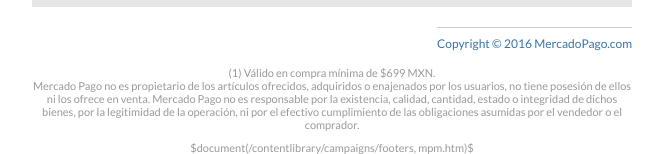
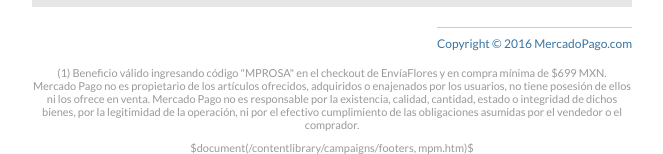
Before and after one commit to rooymx/enviaflores, a plain HTML site: page index.html in a window 1280 px wide. Shown: the part 2531-2685 px from the top of the page, without its empty margins (308-971 px from the left). Drawn offline with Linux system fonts and the light colour scheme.

Commit message:
update legales

```diff
--- a/index.html
+++ b/index.html
@@ -485,7 +485,7 @@
 																<tr>
 																	<td align="center">
 																		<p style="font-family: 'Lato', sans-serif; font-size:11px !important; color:#999999;">
-																			(1) Válido en compra mínima de $699 MXN.<br>Mercado Pago no es propietario de los artículos ofrecidos, adquiridos o enajenados por los usuarios, no tiene posesión de ellos ni los ofrece en venta. Mercado Pago no es responsable por la existencia, calidad, cantidad, estado o integridad de dichos bienes, por la legitimidad de la operación, ni por el efectivo cumplimiento de las obligaciones asumidas por el vendedor o el comprador.
+																			(1) Beneficio válido ingresando código "MPROSA" en el checkout de EnvíaFlores y en compra mínima de $699 MXN.<br>Mercado Pago no es propietario de los artículos ofrecidos, adquiridos o enajenados por los usuarios, no tiene posesión de ellos ni los ofrece en venta. Mercado Pago no es responsable por la existencia, calidad, cantidad, estado o integridad de dichos bienes, por la legitimidad de la operación, ni por el efectivo cumplimiento de las obligaciones asumidas por el vendedor o el comprador.
 																		</p>
 																	</td>
 																</tr>
```
